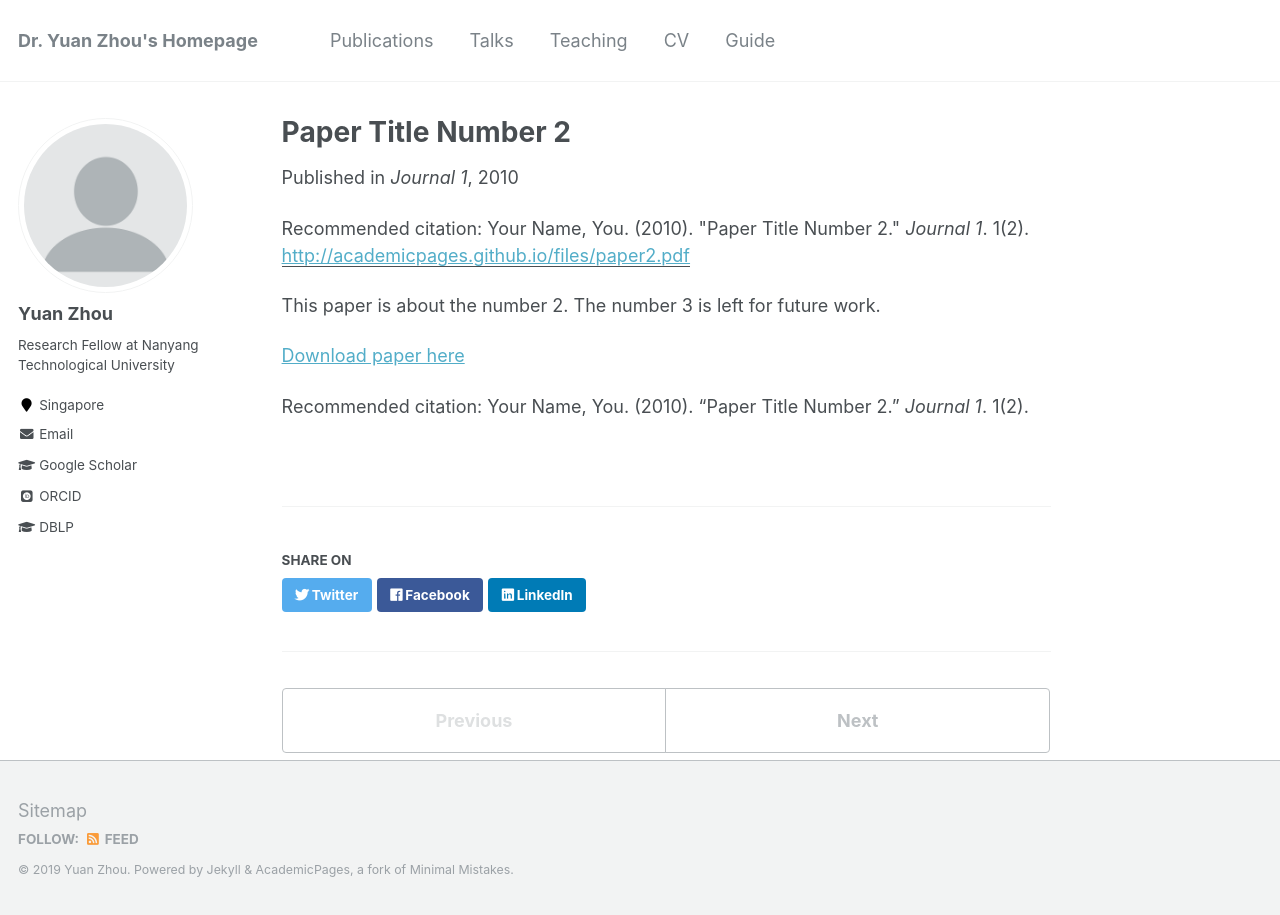
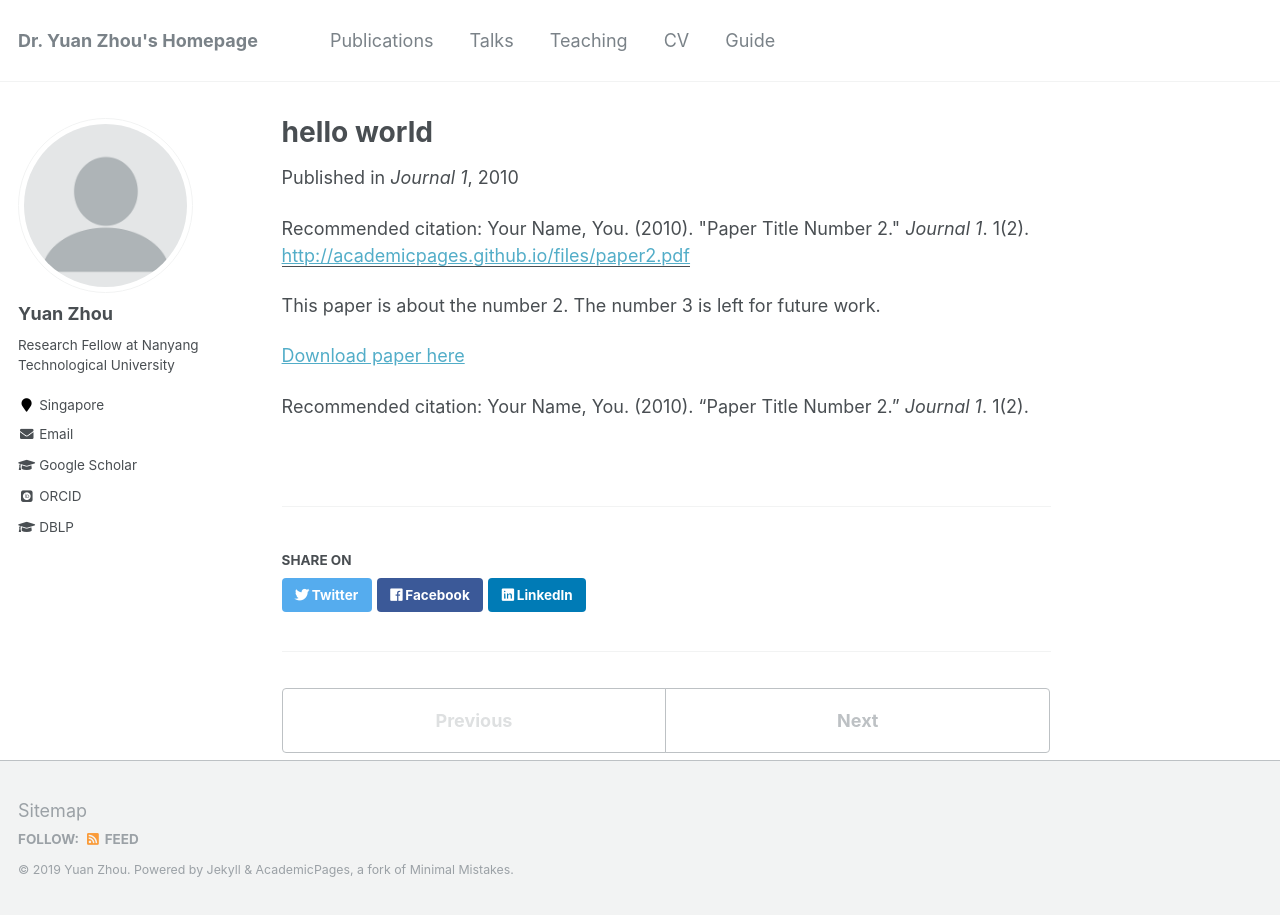
Before and after one commit to yuanzhou-yzhou/yuanzhou-yzhou.github.io, a Jekyll site: the page built from _publications/2010-10-01-paper-title-number-2.md, in a window 1280 px wide. Built offline with Jekyll 4.4.1, drawn with Linux system fonts in a browser that asks for light colours; some web fonts are replaced.

Commit message:
Update 2010-10-01-paper-title-number-2.md

```diff
--- a/_publications/2010-10-01-paper-title-number-2.md
+++ b/_publications/2010-10-01-paper-title-number-2.md
@@ -1,5 +1,5 @@
 ---
-title: "Paper Title Number 2"
+title: "hello world"
 collection: publications
 permalink: /publication/2010-10-01-paper-title-number-2
 excerpt: 'This paper is about the number 2. The number 3 is left for future work.'
```
